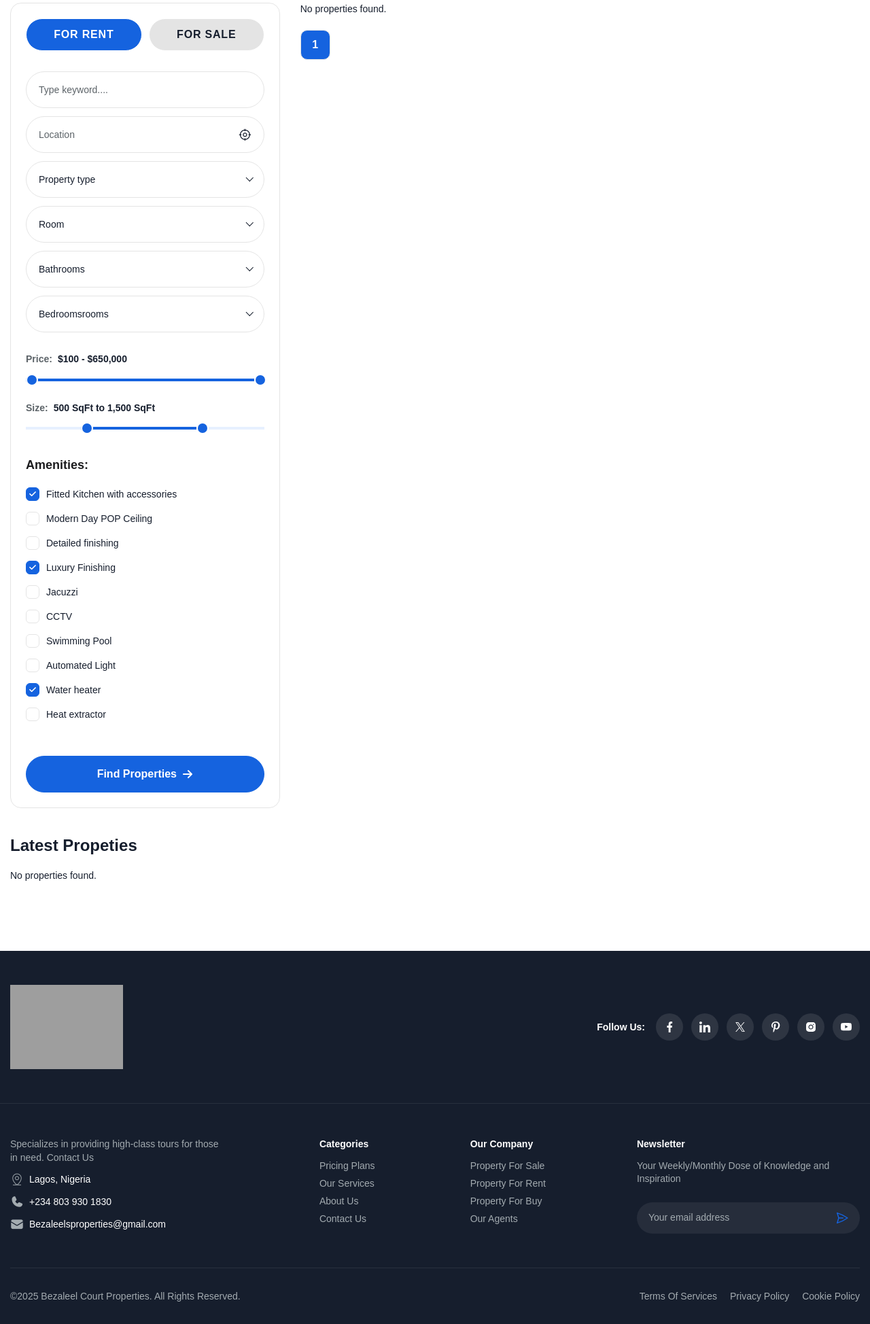
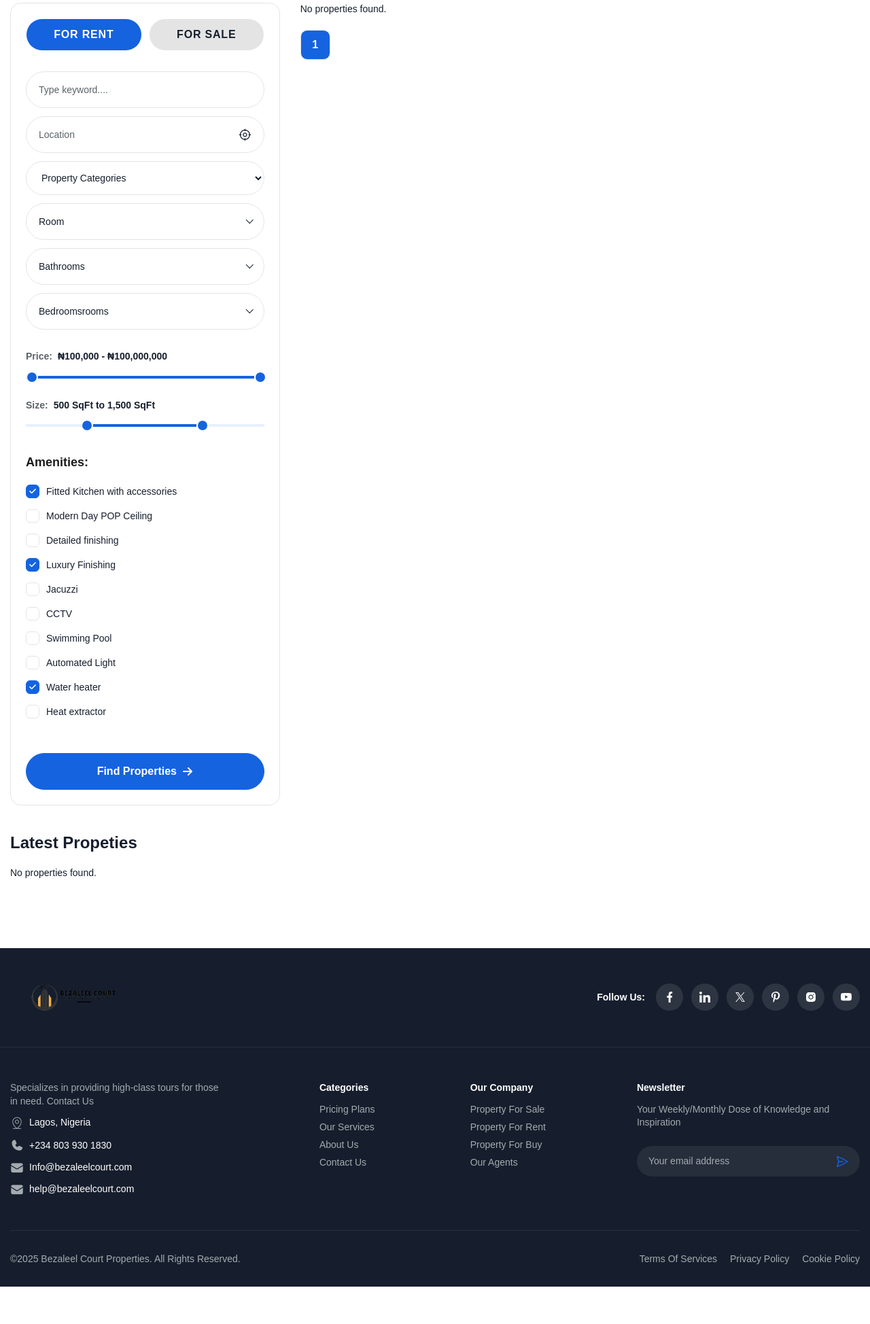
Before and after one commit to dejidee0/bezaleelcourt, a Django app: page /properties/ in a window 1280 px wide. Shown: the part 272-2220 px from the top of the page at 68% size. After the commit the page ends 2165 px from the top, so only its background shows below. Run offline with Django 5.2, Linux system fonts and the light colour scheme; data that the repository does not hold is empty; some libraries are stand-ins or nearby versions; some web fonts are replaced; grey boxes are pictures that could not be loaded.

Commit message:
completed the changes

```diff
--- a/home/models.py
+++ b/home/models.py
@@ -43,7 +43,7 @@ class Property(models.Model):
         ("residential_land", "Residential Land"),
         ("apartments", "Apartments"),
         ("bungalows", "Bungalows"),
-        # ("fully_detached_duplex", "Fully Detached Duplexes"),
+        ("fully_detached_duplex", "Fully Detached Duplexes"),
         ("semi_detached_duplex", "Semi-Detached Duplexes"),
         ("terrace_duplex", "Terrace Duplexes"),
         ("maisonettes", "Maisonettes"),
--- a/home/templates/properties/all-properties.html
+++ b/home/templates/properties/all-properties.html
@@ -220,14 +220,20 @@
                                                                 </div>
                                                                 <div class="form-style">
 
-                                                                    <div class="group-select">
-                                                                        <div class="nice-select" tabindex="0"><span class="current">Property type</span>
-                                                                            <ul class="list">
-                                                                                <li data-value="villa" class="option">Villa</li>
-                                                                                <li data-value="studio" class="option">Studio</li>
-                                                                                <li data-value="office" class="option">Office</li>
-                                                                            </ul>
-                                                                        </div>
+                                                                    <div class="group-select" >
+                                                                        <select class="nice-select">
+                                                                            <option value="" selected disabled>Property Categories</option>
+                                                                            <option value="commercial_land">Commercial Land</option>
+                                                                            <option value="office_space">Office Space</option>
+                                                                            <option value="residential_land">Residential Land</option>
+                                                                            <option value="apartments">Apartments</option>
+                                                                            <option value="bungalows">Bungalows</option>
+                                                                            <option value="fully_detached_duplex">Fully Detached Duplexes</option>
+                                                                            <option value="semi_detached_duplex">Semi-Detached Duplexes</option>
+                                                                            <option value="terrace_duplex">Terrace Duplexes</option>
+                                                                            <option value="maisonettes">Maisonettes</option>
+                                                                            <option value="penthouses">Penthouses</option>
+                                                                        </select>
                                                                     </div>
                                                                 </div>
                                                                 <div class="form-style box-select">
@@ -293,8 +299,8 @@
                                                                     </div>
                                                                     <div id="slider-range"></div>
                                                                     <div class="slider-labels">
-                                                                        <input type="hidden" name="min-value" value="">
-                                                                        <input type="hidden" name="max-value" value="">
+                                                                        <input type="hidden" name="min-value" value="100,000">
+                                                                        <input type="hidden" name="max-value" value="100,000,000">
                                                                     </div>
                                                                 </div>
                                                                 <div class="form-style widget-price wd-price-2">
@@ -611,7 +617,7 @@
                             <div class="top-footer">
                               <div class="container">
                                 <div class="content-footer-top">
-                                    <div class="footer-logo"><a href="index.html"><img src="images/logo/logo-f.png" alt="logo" width="166" height="48"></a></div>
+                                    <div class="footer-logo"><a href="/"><img src="../../../static/images/logo/logo-footer@2x.png" alt="logo" width="166" height="48"></a></div>
                                     <div class="wd-social">
                                       <span>Follow Us:</span>
                                       <ul class="list-social d-flex align-items-center">
@@ -674,8 +680,12 @@
                                         </li>
                                         <li class="mt-12 d-flex align-items-center gap-8">
                                             <i class="icon icon-mail fs-20 text-variant-2"></i>
-                                            <p class="text-white">Bezaleelsproperties@gmail.com</p>
-                                        </li>
+                                            <p class="text-white">Info@bezaleelcourt.com</p>
+                                          </li>
+                                          <li class="mt-12 d-flex align-items-center gap-8">
+                                            <i class="icon icon-mail fs-20 text-variant-2"></i>
+                                            <p class="text-white">help@bezaleelcourt.com</p>
+                                          </li>
                                       </ul>
                                     </div>
                                   </div>
--- a/home/templates/properties/base.html
+++ b/home/templates/properties/base.html
@@ -163,9 +163,9 @@
             <div class="menu-backdrop"></div>
             <nav class="menu-box">
               <div class="nav-logo">
-                <a href="index.html"
+                <a href="/"
                   ><img
-                    src="images/logo/bnn.png.png"
+                    src="../../../static/images/logo/logo@2x.png"
                     alt="nav-logo"
                     width="174"
                     height="44"
@@ -198,7 +198,11 @@
                   </div>
                   <div class="box d-flex align-items-center">
                     <span class="icon icon-mail"></span>
-                    <div>Bezaleelsproperties@gmail.com</div>
+                    <div>help@bezaleelcourt.com</div>
+                  </div>
+                  <div class="box d-flex align-items-center">
+                    <span class="icon icon-mail"></span>
+                    <div>Info@bezaleelcourt.com</div>
                   </div>
                 </div>
               </div>
@@ -217,9 +221,9 @@
             <div class="container">
               <div class="content-footer-top">
                 <div class="footer-logo">
-                  <a href="index.html"
+                  <a href="/"
                     ><img
-                      src="images/logo/logo-f.png"
+                      src="../../../static/images/logo/logo-footer@2x.png"
                       alt="logo"
                       width="166"
                       height="48"
@@ -356,7 +360,11 @@
                       </li>
                       <li class="mt-12 d-flex align-items-center gap-8">
                         <i class="icon icon-mail fs-20 text-variant-2"></i>
-                        <p class="text-white">Bezaleelsproperties@gmail.com</p>
+                        <p class="text-white">Info@bezaleelcourt.com</p>
+                      </li>
+                      <li class="mt-12 d-flex align-items-center gap-8">
+                        <i class="icon icon-mail fs-20 text-variant-2"></i>
+                        <p class="text-white">help@bezaleelcourt.com</p>
                       </li>
                     </ul>
                   </div>
--- a/home/templates/properties/contact.html
+++ b/home/templates/properties/contact.html
@@ -142,7 +142,7 @@
             </section>
 
             <!-- faq -->
-            <section class="flat-section">
+            <!-- <section class="flat-section">
                 <div class="container">
                     <div class="tf-faq">
                         <div class="box-title style-1 text-center wow fadeInUpSmall" data-wow-delay=".2s" data-wow-duration="2000ms">
@@ -204,7 +204,7 @@
 
                     </div>
                 </div>
-            </section>
+            </section> -->
             <!-- /faq -->
             <!-- banner -->
             <section class="flat-section pt-0 flat-banner wow fadeInUpSmall" data-wow-delay=".2s" data-wow-duration="2000ms">
@@ -218,7 +218,7 @@
                             <a href="contact.html" class="tf-btn btn-view primary size-1 hover-btn-view">Become A Hosting <span class="icon icon-arrow-right2"></span></a>
                         </div>
                         <div class="box-right">
-                            <img src="images/banner/banner.png" alt="image">
+                            <img src="../../../static/images/banner/banner.png" alt="image">
                         </div>
                     </div>
                 </div>
--- a/home/templates/properties/index.html
+++ b/home/templates/properties/index.html
@@ -521,7 +521,7 @@
             </a>
             <div class="content">
                 <div class="info">
-                    <h5><a class="link" href="#">Ayankoja Rebecca Oluwaseun</a></h5>
+                    <h5><a class="link" href="#">Ayankojo Rebecca Oluwaseun</a></h5>
                     <p class="text-variant-1">Ceo Bezaleel Court, Lead Real Agent Consultant</p>
                 </div>
                 <div class="box-icon">
--- a/static/js/rangle-slider.js
+++ b/static/js/rangle-slider.js
@@ -9,14 +9,14 @@ $(document).ready(function () {
   var moneyFormat = wNumb({
     decimals: 0,
     thousand: ",",
-    prefix: "$",
+    prefix: "₦",
   });
   noUiSlider.create(rangeSlider, {
-    start: [100, 650000],
+    start: [100000, 100000000],
     step: 1,
     range: {
-      min: [100],
-      max: [650000],
+      min: [100000],
+      max: [100000000],
     },
     format: moneyFormat,
     connect: true,
@@ -72,14 +72,14 @@ $(document).ready(function () {
     var moneyFormat = wNumb({
       decimals: 0,
       thousand: ",",
-      prefix: "$",
+      prefix: "₦",
     });
     noUiSlider.create(rangeSlider, {
-      start: [100, 650000],
+      start: [100000, 100000000],
       step: 1,
       range: {
-        min: [100],
-        max: [650000],
+        min: [100000],
+        max: [100000000],
       },
       format: moneyFormat,
       connect: true,
```
Also changed, not shown: home/templates/properties/about-us.html (+7 -7 lines), home/templates/properties/our-service.html (+8 -8 lines), static/images/banner/service_banner.jpg (added).
